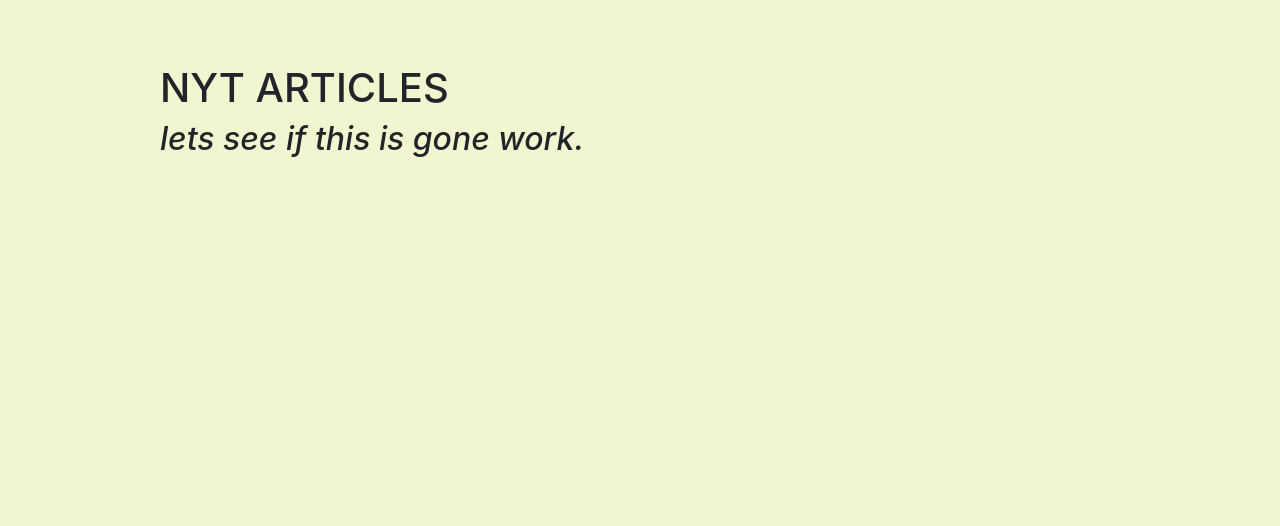
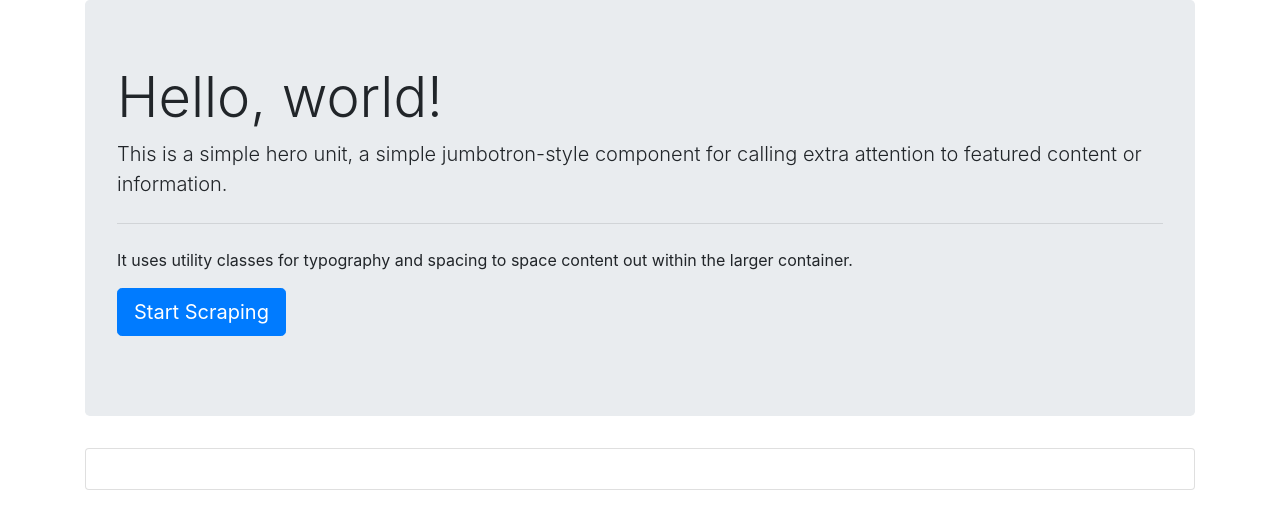
Before and after one commit to bteferi/news-Scrape, a website: page public/index.html in a window 1280 px wide. Drawn offline with nearby package versions, Linux system fonts and the light colour scheme; no server answers.

Commit message:
display - look and feel

```diff
--- a/public/app.js
+++ b/public/app.js
@@ -3,8 +3,14 @@
   // For each one
   for (var i = 0; i < 5; i++) {
     // Display the apropos information on the page
-    $("#articles").append("<p>" + data[i].title + "<br />" + data[i].link +"<button data-edit='" + data[i]._id + "'>" + "<button data-delete='" + data[i]._id + "'>" + "</p>");
+    $("#articles").append("<p class=border border-dark card-body>"  + data[i].title +  data[i].link + "<a href='" + data[i].link + "'>"+ "<br />"  +"<button class=btn-default data-save='" + data[i]._id + "'> Save </button>" + "<button class=btn-danger data-delete='" + data[i]._id + "'> Delete </button>"+ "</p>" + "<br>");
   }
 });
-// start here -
-// "<button data-id='" + data[i]._id + "'>"
+
+// <a href=" data[i].link" class="card-link">Card link</a>
+//
+// "<a href=" data[i].link" '>"
+// "<a href='" + data[i]._id + "'>"
+
+
+// + "<a href='" + data[i].link + "'>"
--- a/public/index.html
+++ b/public/index.html
@@ -7,18 +7,18 @@
     <meta charset="UTF-8">
     <title>Scraping With Mongoose</title>
     <style>
-      body { background-color: #F2F6D0 }
+      /* body { background-color: #F2F6D0 }
       #wrapper {
         width: 960px;
         margin-left: auto;
         margin-right: auto;
         padding-top: 5%;
-      }
+      } */
       #articles {
-        display: inline-block;
+        /* display: inline-block;
         overflow: auto;
         width: 60%;
-        height: 700px;
+        height: 700px; */
       }
       #notes {
         float: right;
@@ -40,12 +40,51 @@
     </style>
   </head>
   <body>
-    <div id="wrapper">
-      <h1>NYT ARTICLES</h1>
-      <h2><i>lets see if this is gone work.</i></h2>
-      <div id="articles"></div>
-      <div id="notes"></div>
-    </div>
+
+
+
+<div class="container">
+
+
+
+
+  <div class="jumbotron">
+    <h1 class="display-4">Hello, world!</h1>
+    <p class="lead">This is a simple hero unit, a simple jumbotron-style component for calling extra attention to featured content or information.</p>
+    <hr class="my-4">
+    <p>It uses utility classes for typography and spacing to space content out within the larger container.</p>
+    <p class="lead">
+      <a class="btn btn-primary btn-lg" href="#" role="button">Start Scraping </a>
+    </p>
+  </div>
+
+
+
+
+
+
+
+
+
+
+
+
+
+<div class="card">
+  <div class="card-body">
+    <div id="articles"></div>
+    <div id="notes"></div>
+  </div>
+</div>
+</div>
+
+
+
+
+
+
+
+
     <script src="https://cdnjs.cloudflare.com/ajax/libs/jquery/3.2.1/jquery.min.js"></script>
     <script src="app.js"></script>
   </body>
```
